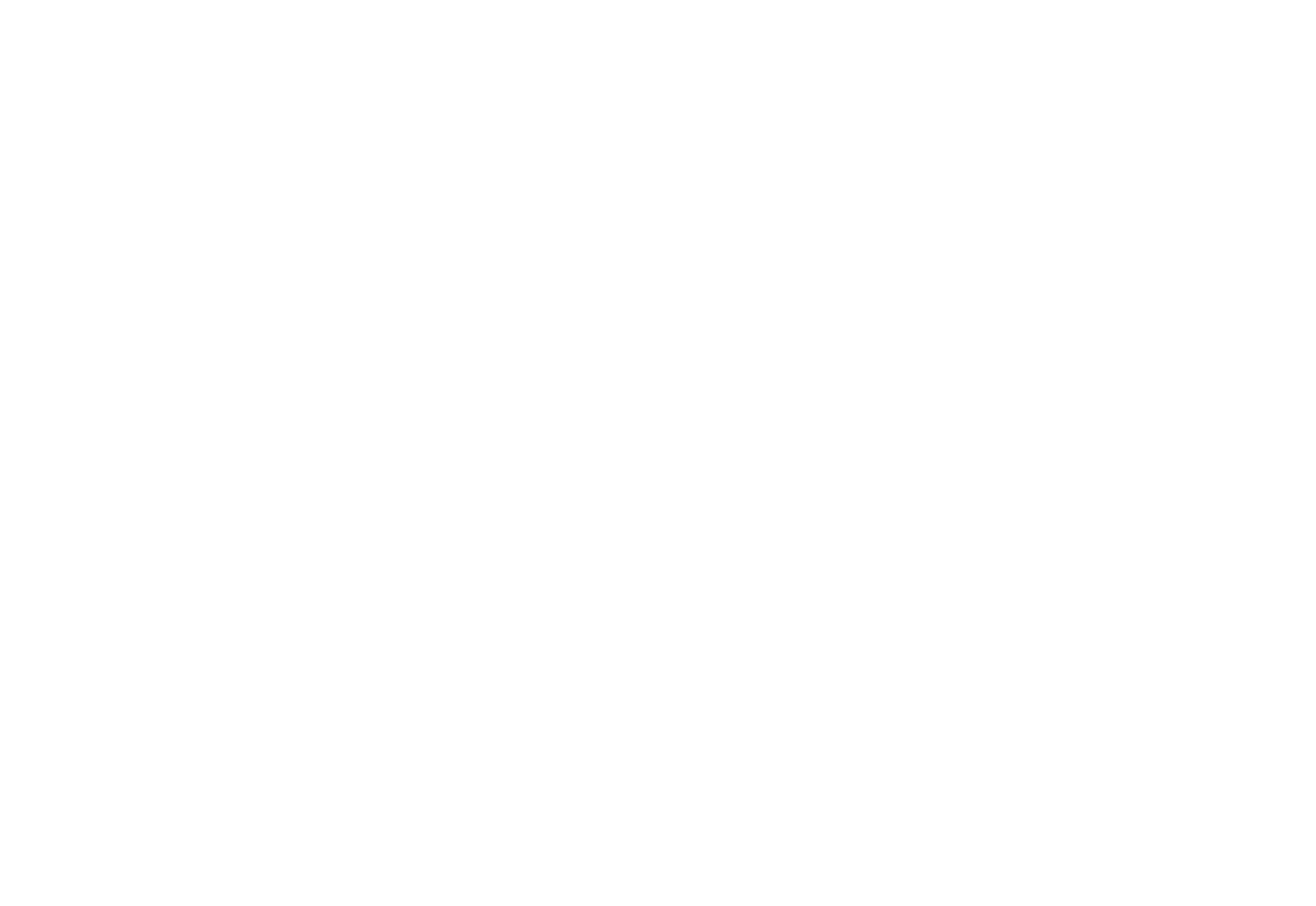
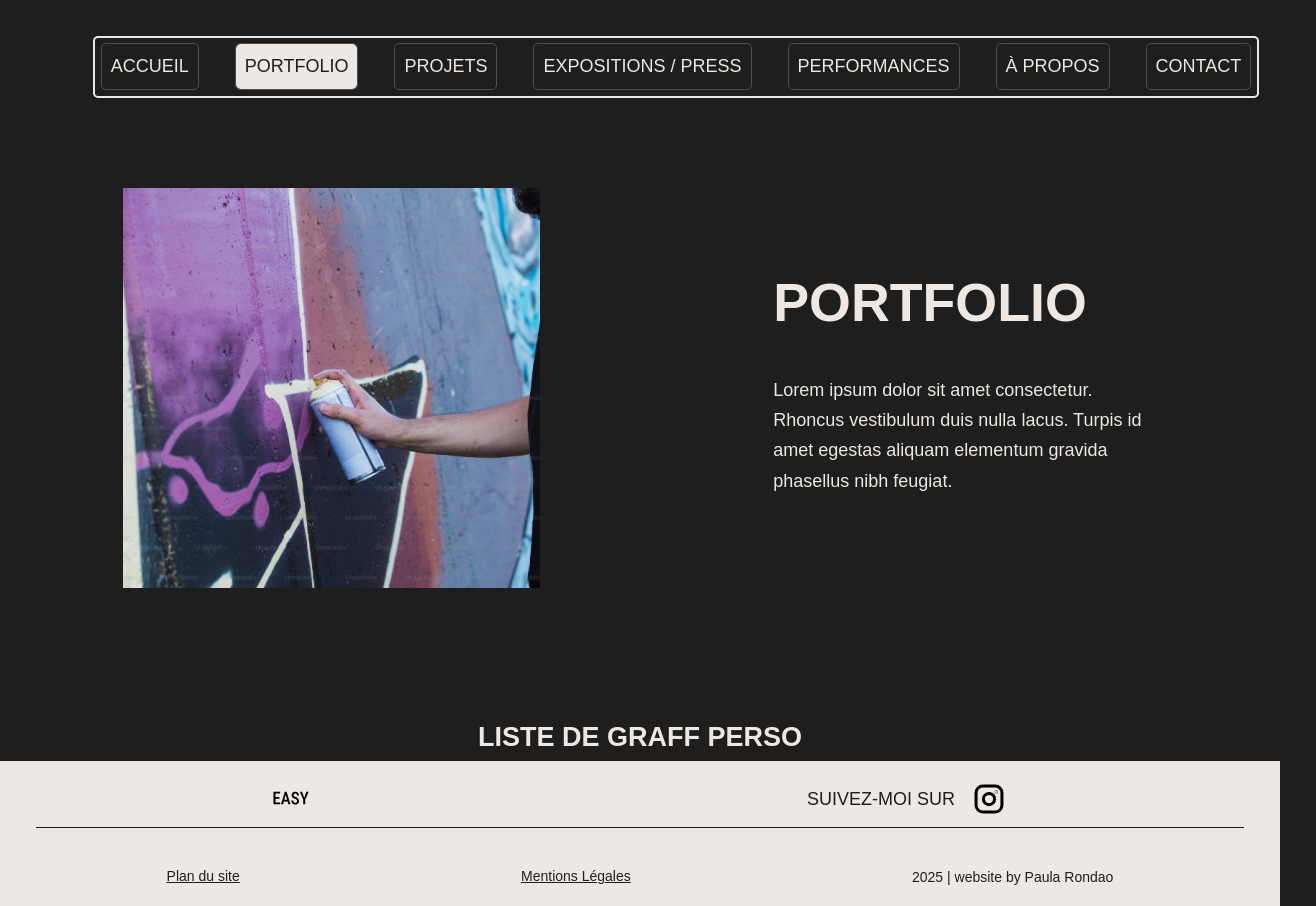
Before and after one commit to PaulaRondao/graff-folio, a website: page portfolio.html in a window 1280 px wide. Shown: the whole page, 1316 px wide, since content can reach past the window. Before the commit the page ends 800 px from the top, so only its background shows below. Drawn offline with Linux system fonts and the light colour scheme.

Commit message:
add new page portfolio and change button to link

```diff
--- a/css/navbar.css
+++ b/css/navbar.css
@@ -102,7 +102,7 @@ header {
   display: block;
 }
 
-@media screen and (min-width: 1172px) {
+@media screen and (min-width: 1260px) {
   #burger-button {
     display: none;
   }
--- /dev/null
+++ b/css/portfolio.css
@@ -0,0 +1,65 @@
+h2 {
+  font-size: 1.5rem;
+  text-align: center;
+}
+
+.hero {
+  padding-top: 3rem;
+  padding-bottom: 7rem;
+}
+
+.container {
+  margin: 0 auto;
+  padding: 0 2rem;
+  position: relative;
+  max-width: 100%;
+}
+
+.header {
+  margin: 0 auto;
+  display: flex;
+  flex-direction: column;
+  align-items: center;
+  gap: 60px;
+}
+
+.header .intro {
+  display: flex;
+  flex-direction: column;
+  align-items: center;
+  width: 70vw;
+  gap: 30px;
+}
+
+.header .intro h1 {
+  padding-bottom: 20px;
+}
+
+
+
+@media screen and (min-width: 1260px) {
+  .header {
+    display: flex;
+    justify-content: space-evenly;
+    flex-direction: row;
+  }
+
+  .header .intro {
+    width: 30vw;
+  }
+}
+
+@media screen and (min-width: 991px) {
+  .header {
+    display: flex;
+    justify-content: space-around;
+    flex-direction: row;
+  }
+
+  .header .intro {
+    display: flex;
+    flex-direction: column;
+    align-items: flex-start;
+    width: 30vw;
+  }
+}
--- a/portfolio.html
+++ b/portfolio.html
@@ -0,0 +1,117 @@
+<!DOCTYPE html>
+<html lang="fr">
+
+<head>
+  <meta charset="UTF-8">
+  <meta name="viewport" content="width=device-width, initial-scale=1.0">
+  <title>Thibault Lemaire, artiste graffeur passionné
+  </title>
+  <meta name="description" content="Thibault Lemaire, artiste graffeur passionné">
+  <meta name="author" content="Thibault Lemaire">
+  <meta property="og:title" content="Thibault Lemaire, artiste graffeur passionné">
+  <meta property="og:description" content="Thibault Lemaire, artiste graffeur passionné">
+  <meta property="og:type" content="website">
+  <meta property="og:image" content="">
+  <!-- <link rel="icon" type="image/x-icon" href=""> -->
+  <link rel="stylesheet" type="text/css" href="css/global-styles.css">
+  <link rel="stylesheet" type="text/css" href="css/navbar.css">
+  <link rel="stylesheet" type="text/css" href="css/portfolio.css">
+  <script src="script.js" defer></script>
+</head>
+
+<body class="no-scroll">
+  <header role="banner">
+    <div class="site-header">
+      <div class="site-header-container">
+        <button id="burger-button" aria-expanded="false" onclick="collapse()">
+          <img class="navigation-image icon-burger menu-collapsed" src="assets/icons/menu-burger.svg" width="36px"
+            height="36px" alt="Menu de navigation">
+          <img class="navigation-image icon-close menu-collapsed" src="assets/icons/close.svg" width="36px"
+            height="36px" alt="Fermer le menu de navigation">
+        </button>
+        <nav role="navigation" id="menu" class="menu-collapsed" aria-label="navigation principale">
+          <div class="header-menu">
+            <ul>
+              <li><a href="index.html">ACCUEIL</a></li>
+              <li><a href="portfolio.html" aria-current="page" class="active">PORTFOLIO</a></li>
+              <li><a href="projets.html">PROJETS</a></li>
+              <li><a href="expositions.html">EXPOSITIONS / PRESS</a></li>
+              <li><a href="performances.html">PERFORMANCES</a></li>
+              <li><a href="about.html">À PROPOS</a></li>
+              <li><a href="contact.html">CONTACT</a></li>
+            </ul>
+          </div>
+        </nav>
+      </div>
+    </div>
+  </header>
+  <main role="main">
+    <div class="hero">
+      <div class="container">
+        <div class="header">
+          <img src="assets/img/Rectangle 135.jpg" alt="" width="417" height="400">
+          <div class="intro">
+            <h1>Portfolio</h1>
+            <p>Lorem ipsum dolor sit amet consectetur. Rhoncus vestibulum duis nulla lacus. Turpis id amet egestas
+              aliquam elementum gravida phasellus nibh feugiat. </p>
+          </div>
+        </div>
+      </div>
+    </div>
+    <div class="container portfolio">
+      <div>
+        <h2>Liste de graff perso</h2>
+      </div>
+      <div class="photo-list"></div>
+    </div>
+  </main>
+  <footer role="contentinfo">
+    <div class="container content-info-wrapper">
+      <div class="contact-info">
+        <div class="logo">
+          <img class="logo-easy" src="assets/img/logo/EASY.svg" alt="" width="36" height="34">
+        </div>
+        <div class="content">
+          <a href="" class="follow-link">
+            suivez-moi sur
+            <img class="icon-instagram" src="assets/img/logo/instagram.svg" alt="" width="36" height="34">
+          </a>
+        </div>
+      </div>
+      <div class="content-info">
+        <ul class="content-info-list">
+          <li>
+            <a href="">Plan du site</a>
+          </li>
+          <li>
+            <a href="">Mentions Légales</a>
+          </li>
+          <li>
+            <p>2025 | website by Paula Rondao</p>
+          </li>
+        </ul>
+      </div>
+    </div>
+  </footer>
+</body>
+<script type="text/javascript">
+  function shuffleArray(array) {
+    for (let i = array.length - 1; i > 0; i--) {
+      const j = Math.floor(Math.random() * (i + 1));
+      [array[i], array[j]] = [array[j], array[i]];
+    }
+  }
+
+  document.addEventListener("DOMContentLoaded", function () {
+    const logos = Array.from(document.querySelectorAll('.scoop-logo'));
+    shuffleArray(logos);
+
+    const list = document.querySelector('.cooperatives-list');
+    logos.forEach(logo => {
+      list.appendChild(logo);
+    });
+  });
+
+</script>
+
+</html>
```
Also changed, not shown: css/index.css (+8 -6 lines), index.html (+18 -37 lines), assets/img/Rectangle 135.jpg (added).
